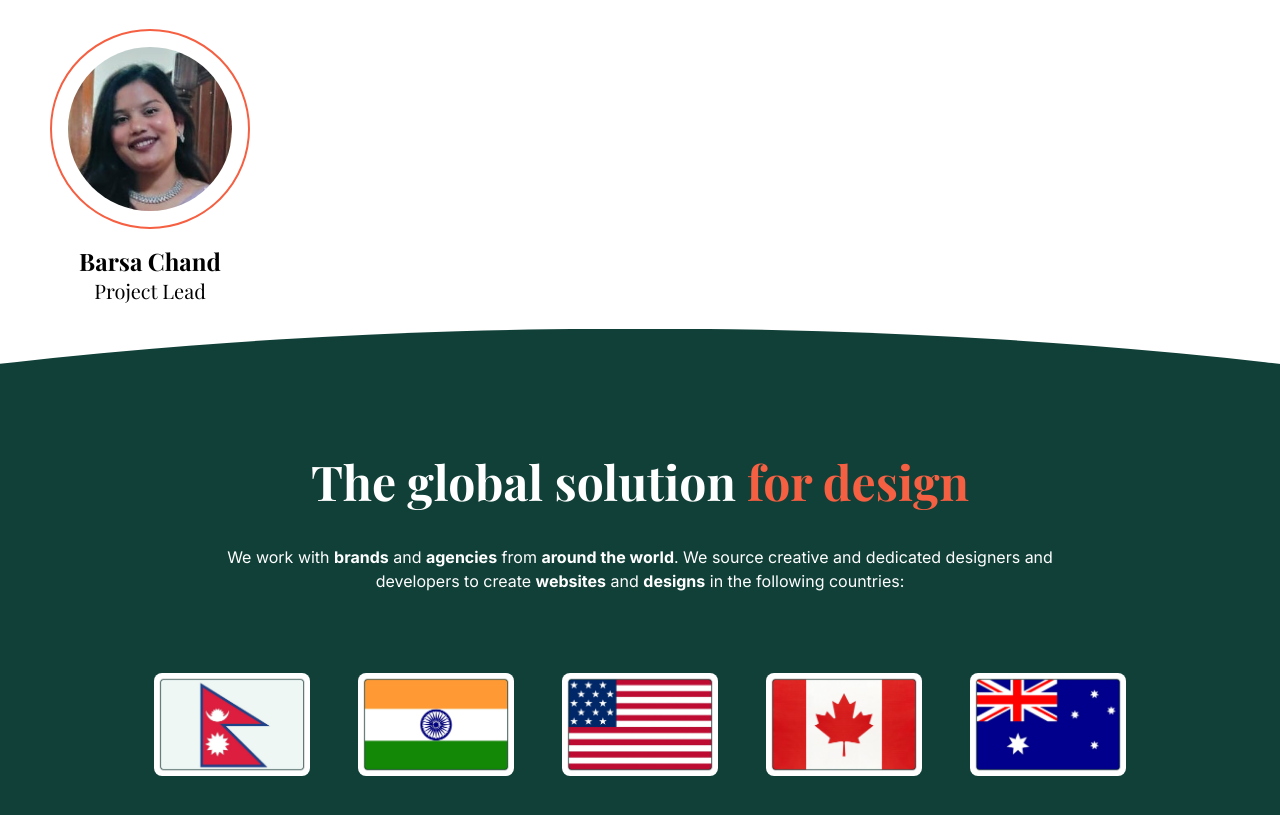
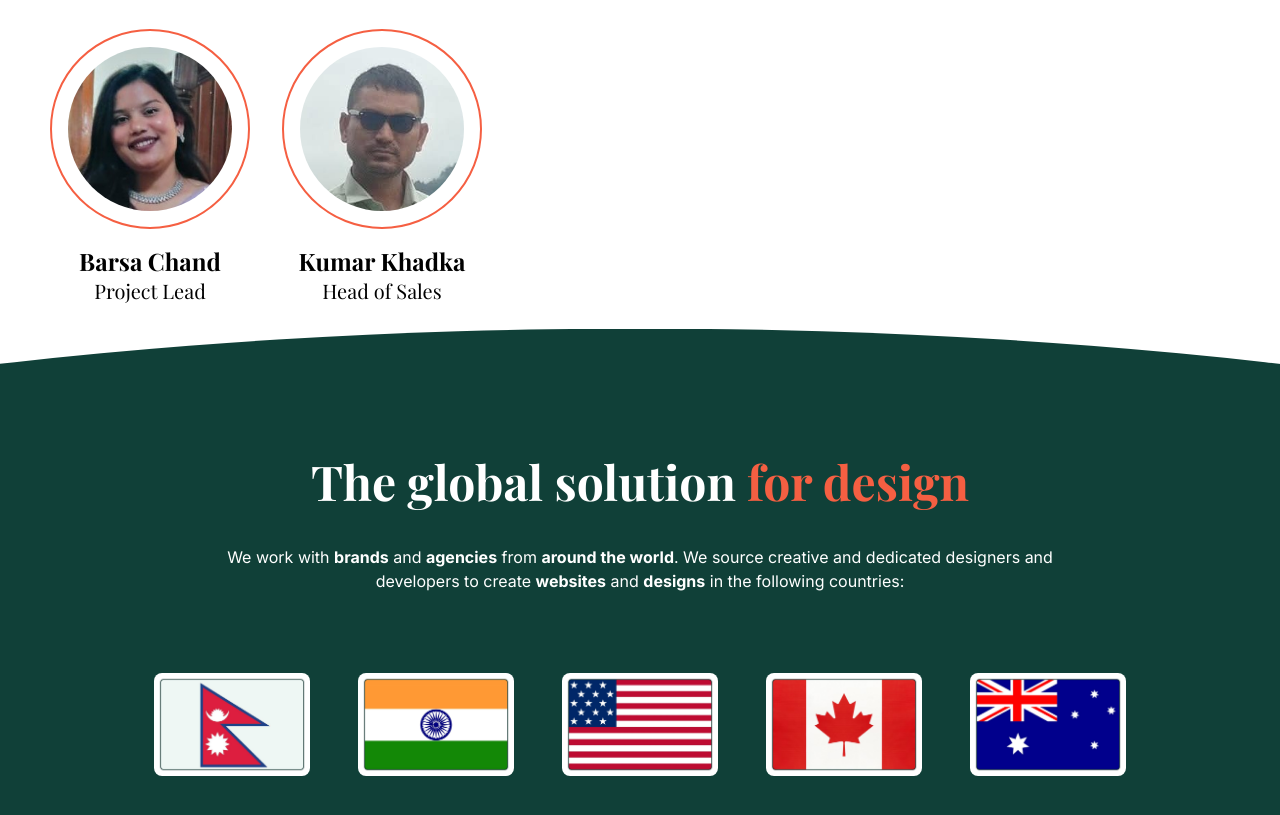
Before and after one commit to aashish-neu/magpie-softtech, a website built with Vite: page about-us.html in a window 1280 px wide. Shown: the part 2582-3397 px from the top of the page. Built offline with nearby package versions, Linux system fonts and the light colour scheme; a web font is replaced by a local one.

Commit message:
Update magpie executive section

```diff
--- a/about-us.html
+++ b/about-us.html
@@ -508,6 +508,23 @@
               <span class="text-2xl font-bold">Barsa Chand</span>
               <span class="text-xl">Project Lead</span>
             </div>
+
+            <div class="person-wrap flex flex-col justify-center items-center">
+              <figure
+                class="[&_img]:w-[164px] [&_img]:h-[164px] [&_img]:rounded-full mb-4 border-2 rounded-full p-4 group transition-all border-accent hover:border-4"
+              >
+                <img
+                  src="src/assets/images/kumar-headshot.jpeg"
+                  alt="Kumar Khadka Headshot Image"
+                  width="227"
+                  height="227"
+                  loading="lazy"
+                  class="transition-all group-hover:scale-105 group-hover:shadow-sm group-hover:shadow-accent"
+                />
+              </figure>
+              <span class="text-2xl font-bold">Kumar Khadka</span>
+              <span class="text-xl">Head of Sales</span>
+            </div>
           </div>
         </div>
       </section>
```
Also changed, not shown: dist/about-us.html, dist/assets/main-Bw9hEVGR.css (added), dist/assets/main-CnyRKLh3.js (renamed from dist/assets/main-a0xRGzgm.js), dist/assets/main-DUeTRjwC.css (deleted), dist/contact.html, dist/index.html, dist/services.html.
